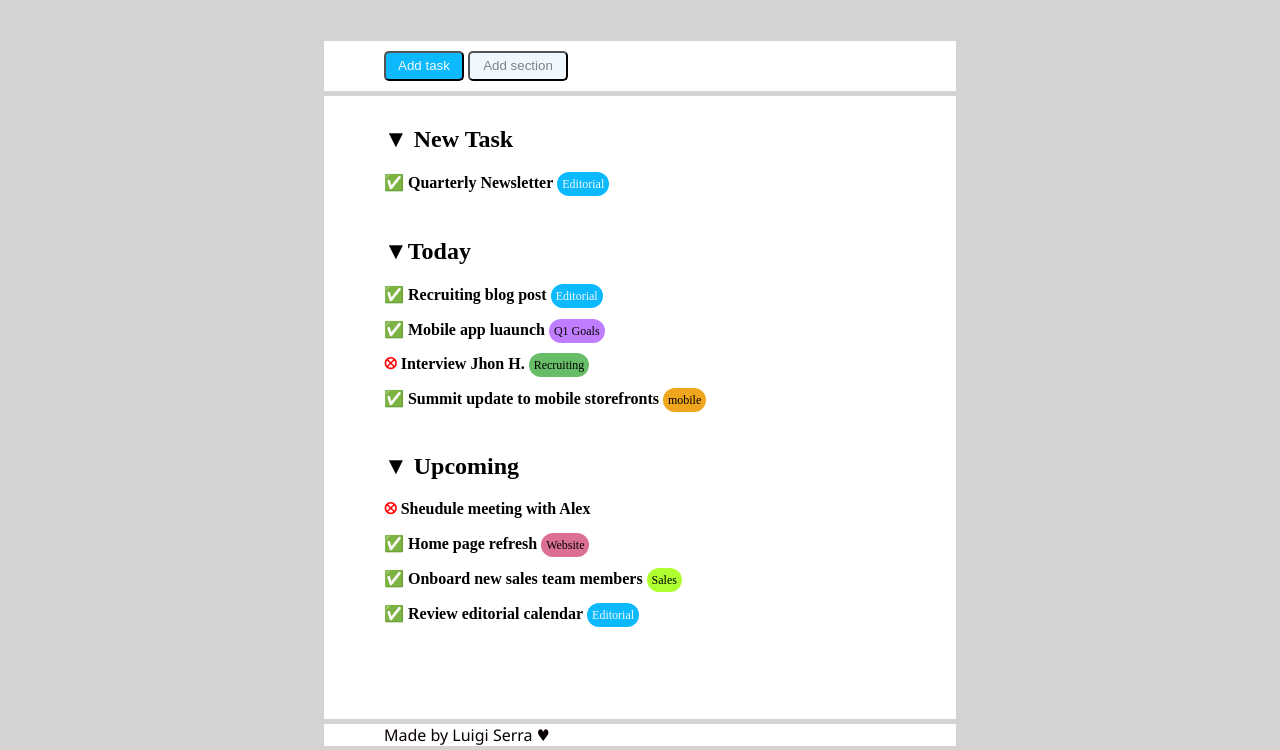
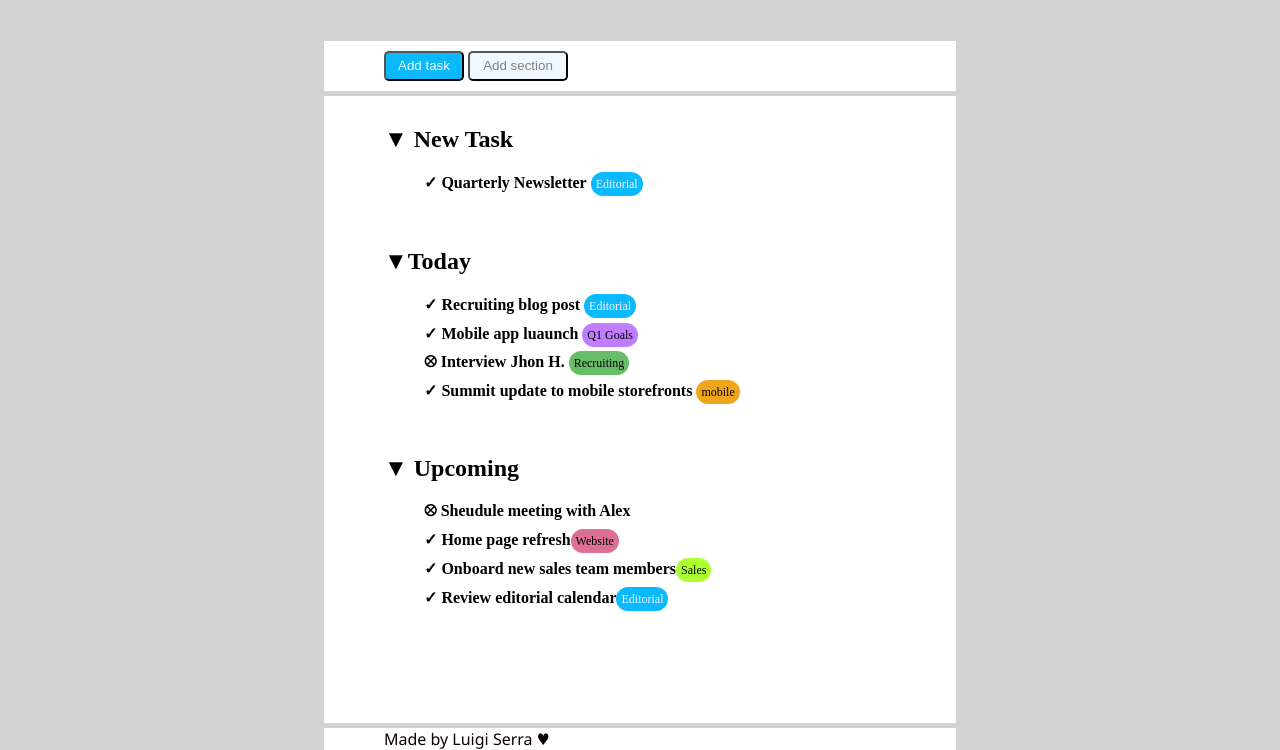
Before and after one commit to LuigiSerra91/html-css-toboolist, a plain HTML site: page index.html in a window 1280 px wide. Shown: the part 89-839 px from the top of the page. Drawn offline with Linux system fonts and the light colour scheme.

Commit message:
add-list in the code

```diff
--- a/css/style.css
+++ b/css/style.css
@@ -22,7 +22,9 @@
     padding-right: 60px;
     margin-top: 5px;
     background-color: white;
-    padding-bottom: 70px;
+    padding-bottom: 80px;
+
+
 }
 
 .button-task{
@@ -133,7 +135,10 @@ header{
 
 .upcoming{
     padding-bottom: 10px;
+
+
 }
+
 
 .section-today{
     padding-bottom: 10px;
@@ -146,3 +151,9 @@ header{
     margin: auto;
     margin-top: 50px;
 }
+
+
+.padding-list{
+    padding-bottom: 10px;
+    list-style: none;
+}
--- a/index.html
+++ b/index.html
@@ -33,28 +33,43 @@
         <section class="new-task">
             <div>
                 <h2>&#9660 New Task</h2>
-                <p><strong>&#9989 Quarterly Newsletter</strong> <span class="editorial">Editorial</span></p>
+                <ol>
+                    <li class="padding-list">
+                        <strong>&#10003 Quarterly Newsletter</strong> <span class="editorial">Editorial</span>
+                    </li>
+                </ol>
             </div>
 
         </section>
            <!-- new-task -->
 
         <section class="section-today">
+
             <h2> &#9660Today</h2>
-            <p><strong>&#9989 Recruiting blog post</strong> <span class="editorial">Editorial</span></p>
-            <p><strong>&#9989 Mobile app luaunch</strong> <span class="q1-gol">Q1 Goals</span></p>
-            <p><strong><span class="x-red">&#11198</span> Interview Jhon H.</strong> <span class="recruting"> Recruiting</span></p>
-            <p><strong>&#9989 Summit update to mobile storefronts</strong> <span class="mobile">mobile</span></p>
+
+            <ol>
+             <li class="padding-list"><strong>&#10003  Recruiting blog post</strong> <span class="editorial">Editorial</span</li>
+             <li class="padding-list"> <strong>&#10003 Mobile app luaunch</strong> <span class="q1-gol">Q1 Goals</span></li>
+             <li class="padding-list"> <strong>&#11198 Interview Jhon H.</strong> <span class="recruting"> Recruiting</span></li>
+             <li class="padding-list"> <strong>&#10003 Summit update to mobile storefronts</strong> <span class="mobile">mobile</span></li>
+            </ol>
         </section>
         <!-- section-today -->
 
 
         <section class="upcoming">
-          <h2>&#9660  Upcoming</h2>
-          <p><strong><span class="x-red">&#11198</span> Sheudule meeting with Alex</strong></p>
-          <p><strong>&#9989 Home page refresh</strong> <span class="website">Website</span></p>
-          <p><strong>&#9989 Onboard new sales team members</strong> <span class="sales">Sales</span></p>
-          <p><strong>&#9989 Review editorial calendar</strong> <span class="editorial">Editorial</span></p>
+
+         <h2>&#9660  Upcoming</h2>
+
+        <ol>
+          <li class="padding-list"><strong>&#11198 Sheudule meeting with Alex</strong></li>
+          <li class="padding-list"><strong>&#10003 Home page refresh</strong><span class="website">Website</span></li>
+          <li class="padding-list"><strong>&#10003 Onboard new sales team members</strong><span class="sales">Sales</span></li>
+          <li class="padding-list"><strong>&#10003 Review editorial calendar</strong><span class="editorial">Editorial</span>
+
+          </li>
+
+        </ol>
         </section>
         <!-- section upcoming -->
 
```
